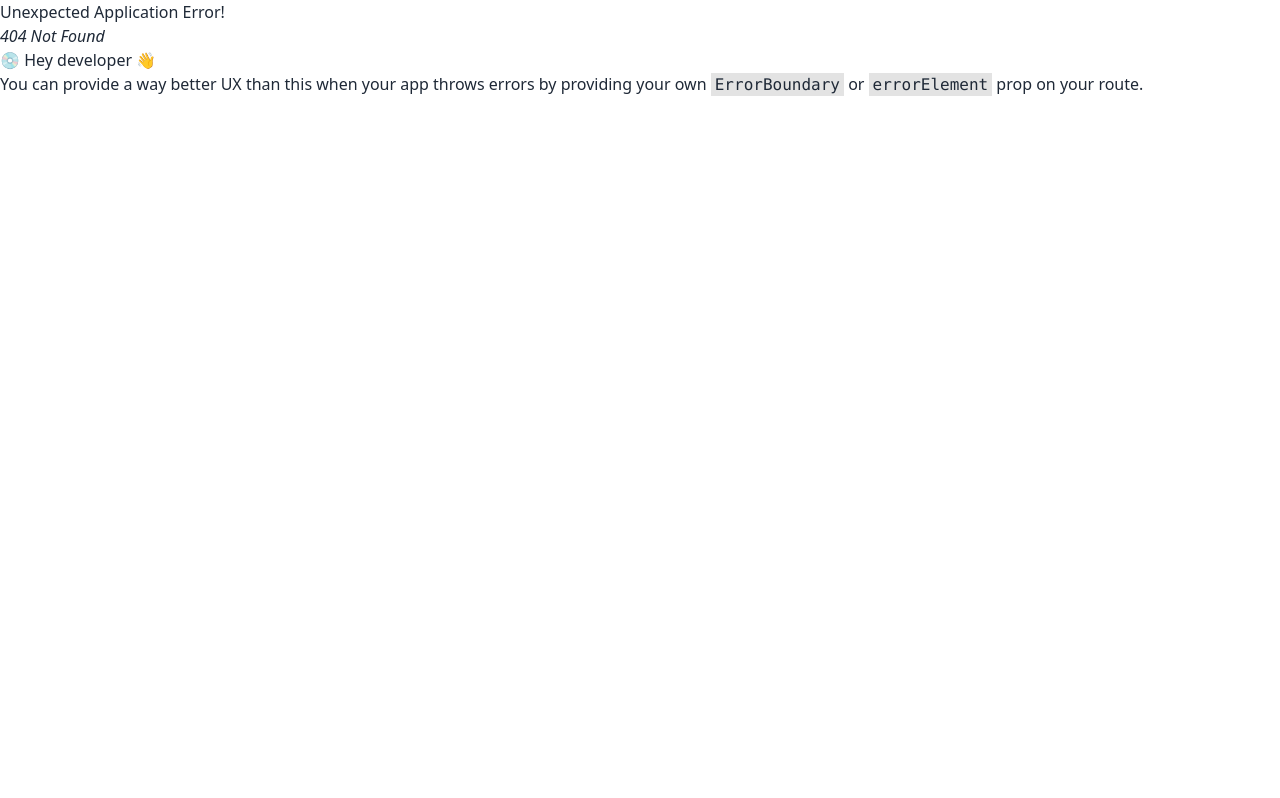
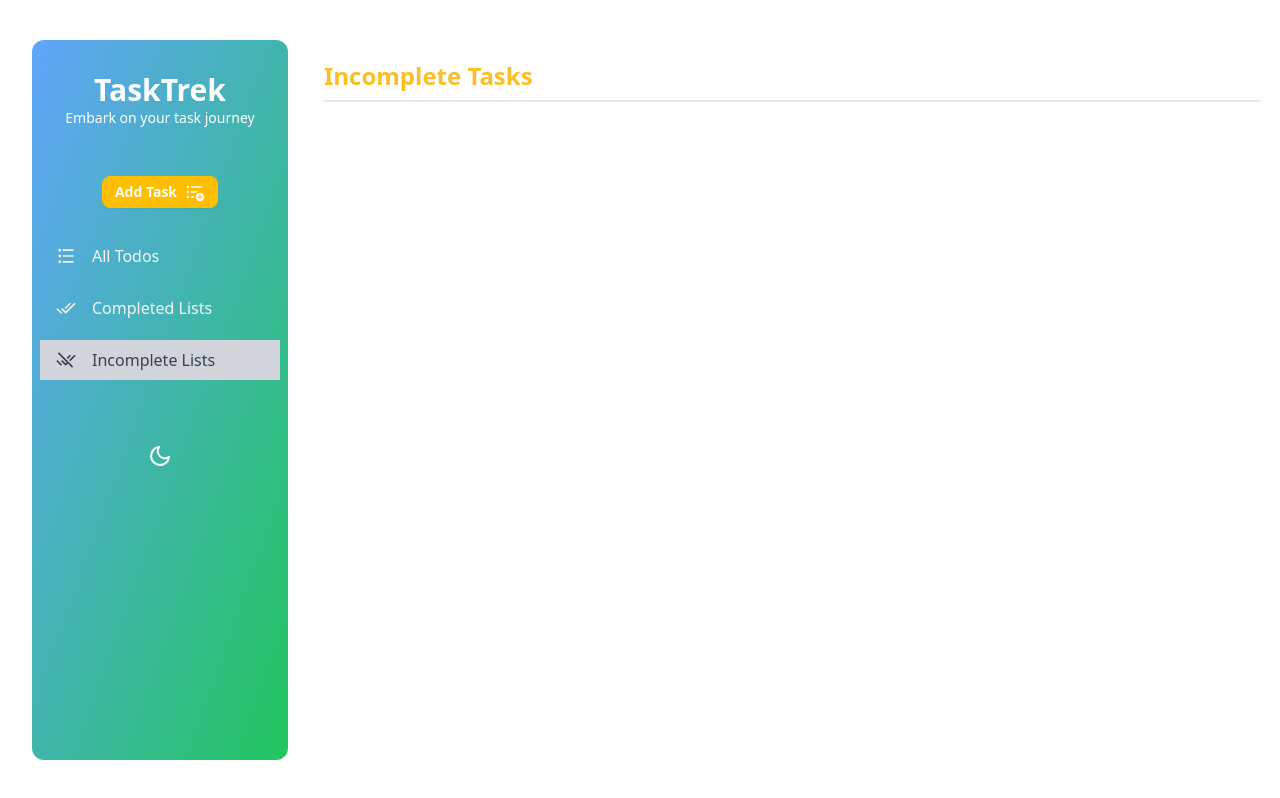
Before and after one commit to MDMahidul/todo-list-app, a React (Vite) app: page /incomplete in a window 1280 px wide. Before the commit this address had no page. Built offline with nearby package versions, Linux system fonts and the light colour scheme.

Commit message:
added theme toggler and few pages

```diff
--- /dev/null
+++ b/src/components/PageHeader.jsx
@@ -0,0 +1,13 @@
+import React from 'react';
+
+const PageHeader = ({ title }) => {
+  return (
+    <div>
+      <h3 className="text-2xl font-semibold text-amber-400 dark:text-white border-b-2 pb-2">
+        {title}
+      </h3>
+    </div>
+  );
+};
+
+export default PageHeader;
--- a/src/components/Sidebar.jsx
+++ b/src/components/Sidebar.jsx
@@ -1,17 +1,39 @@
-import React, { useState } from "react";
+import React, { useEffect, useState } from "react";
 import { RiMenuUnfoldLine, RiMenuFoldLine, RiListCheck } from "react-icons/ri";
-import { HiUser, HiHome } from "react-icons/hi";
 import { NavLink } from "react-router-dom";
-import { MdDoneAll, MdRemoveDone,MdFormatListBulletedAdd  } from "react-icons/md";
-
+import {
+  MdDoneAll,
+  MdRemoveDone,
+  MdFormatListBulletedAdd,
+} from "react-icons/md";
+import { FiMoon, FiSun } from "react-icons/fi";
 
 const Sidebar = () => {
   const [isActive, setActive] = useState("false");
-  // Sidebar Responsive Handler
+  const [theme, setTheme] = useState(localStorage.getItem("theme") || "light");
+
+  /* Sidebar Responsive Handler */
   const handleToggle = () => {
     setActive(!isActive);
   };
 
+  /* theme toggle handler */
+  const handleThemeToggle = () => {
+    setTheme((prevMode) => (prevMode === "light" ? "dark" : "light"));
+  };
+
+  /* change theme and store theme data to localStorage */
+  useEffect(() => {
+    if (theme === "dark") {
+      document.documentElement.classList.add("dark");
+    } else {
+      document.documentElement.classList.remove("dark");
+    }
+
+    localStorage.setItem("theme",theme);
+  }, [theme]);
+
+  /* sidebar nav items list */
   const navItems = [
     {
       link: `/`,
@@ -52,15 +74,18 @@ const Sidebar = () => {
       {/* full screen sidebar */}
       <div className={`side-navbar ${isActive && "-translate-x-full"} `}>
         <div>
-          <div className="w-full hidden md:flex py-2 justify-center items-center mx-auto">
-            <h3 className="text-2xl font-bold bg-slate-100 px-4 py-2 rounded-md text-red-500">
-              Todo List
+          <div className="w-full hidden md:flex py-2 justify-center flex-col items-center mx-auto">
+            <h3 className="text-3xl font-bold px-4 py-2 rounded-md text-white">
+              TaskTrek
             </h3>
+            <p className="text-white -mt-2 text-sm">
+              Embark on your task journey
+            </p>
           </div>
 
           <div className="flex flex-col justify-between flex-1 mt-6">
-            <button className="btn btn-sm w-1/2 mx-auto btn-warning my-4">
-              Add Todo <MdFormatListBulletedAdd className="h-5 w-5" />
+            <button className="btn btn-sm w-9/11 mx-auto btn-warning my-4 text-white">
+              Add Task <MdFormatListBulletedAdd className="h-5 w-5" />
             </button>
             <nav>
               {navItems.map((navItem) => (
@@ -71,7 +96,7 @@ const Sidebar = () => {
                     `sidebar ${
                       isActive
                         ? "sidebar-active"
-                        : "text-gray-600 dark:text-white"
+                        : "text-gray-100 dark:text-white"
                     }`
                   }
                 >
@@ -81,6 +106,17 @@ const Sidebar = () => {
               ))}
             </nav>
           </div>
+
+          {/* theme toggle button */}
+          <div className="flex justify-center items-center mt-16">
+            <button onClick={handleThemeToggle}>
+              {theme == "light" ? (
+                <FiMoon className="w-6 h-6 text-white" />
+              ) : (
+                <FiSun className="w-6 h-6 text-white" />
+              )}
+            </button>
+          </div>
         </div>
       </div>
     </>
--- a/src/index.css
+++ b/src/index.css
@@ -3,7 +3,7 @@
 @tailwind utilities;
 
 .side-navbar{
-    @apply z-10 md:fixed flex flex-col justify-between overflow-x-hidden bg-teal-500 dark:bg-gray-800 w-64 space-y-6 px-2 py-4 absolute inset-y-0 left-0 transform md:translate-x-0  transition-all duration-300 ease-in-out xl:rounded-xl xl:my-10 xl:ml-8
+    @apply z-10 md:fixed flex flex-col justify-between overflow-x-hidden bg-gradient-to-br from-blue-400 to-green-500 dark:from-gray-700 dark:to-gray-700 w-64 space-y-6 px-2 py-4 absolute inset-y-0 left-0 transform md:translate-x-0  transition-all duration-300 ease-in-out xl:rounded-xl xl:my-10 xl:ml-8
 }
 
 .sidebar {
--- a/src/pages/AllLists.jsx
+++ b/src/pages/AllLists.jsx
@@ -1,9 +1,10 @@
 import React from 'react';
+import PageHeader from '../components/PageHeader';
 
 const AllLists = () => {
     return (
         <div>
-            all lists
+            <PageHeader title={"All Tasks"}/>
         </div>
     );
 };
--- /dev/null
+++ b/src/pages/CompletedList.jsx
@@ -0,0 +1,12 @@
+import React from 'react';
+import PageHeader from '../components/PageHeader';
+
+const CompletedList = () => {
+    return (
+      <div>
+        <PageHeader title={"Completed Tasks"} />
+      </div>
+    );
+};
+
+export default CompletedList;
--- /dev/null
+++ b/src/pages/IncompleteList.jsx
@@ -0,0 +1,12 @@
+import React from 'react';
+import PageHeader from '../components/PageHeader';
+
+const IncompleteList = () => {
+    return (
+      <div>
+        <PageHeader title={"Incomplete Tasks"} />
+      </div>
+    );
+};
+
+export default IncompleteList;
--- a/tailwind.config.js
+++ b/tailwind.config.js
@@ -1,6 +1,7 @@
 /** @type {import('tailwindcss').Config} */
 export default {
   content: ["./index.html", "./src/**/*.{js,ts,jsx,tsx}"],
+  darkMode: "class",
   theme: {
     extend: {},
   },
```
Also changed, not shown: src/routes/routes.jsx (+10 -0 lines).
